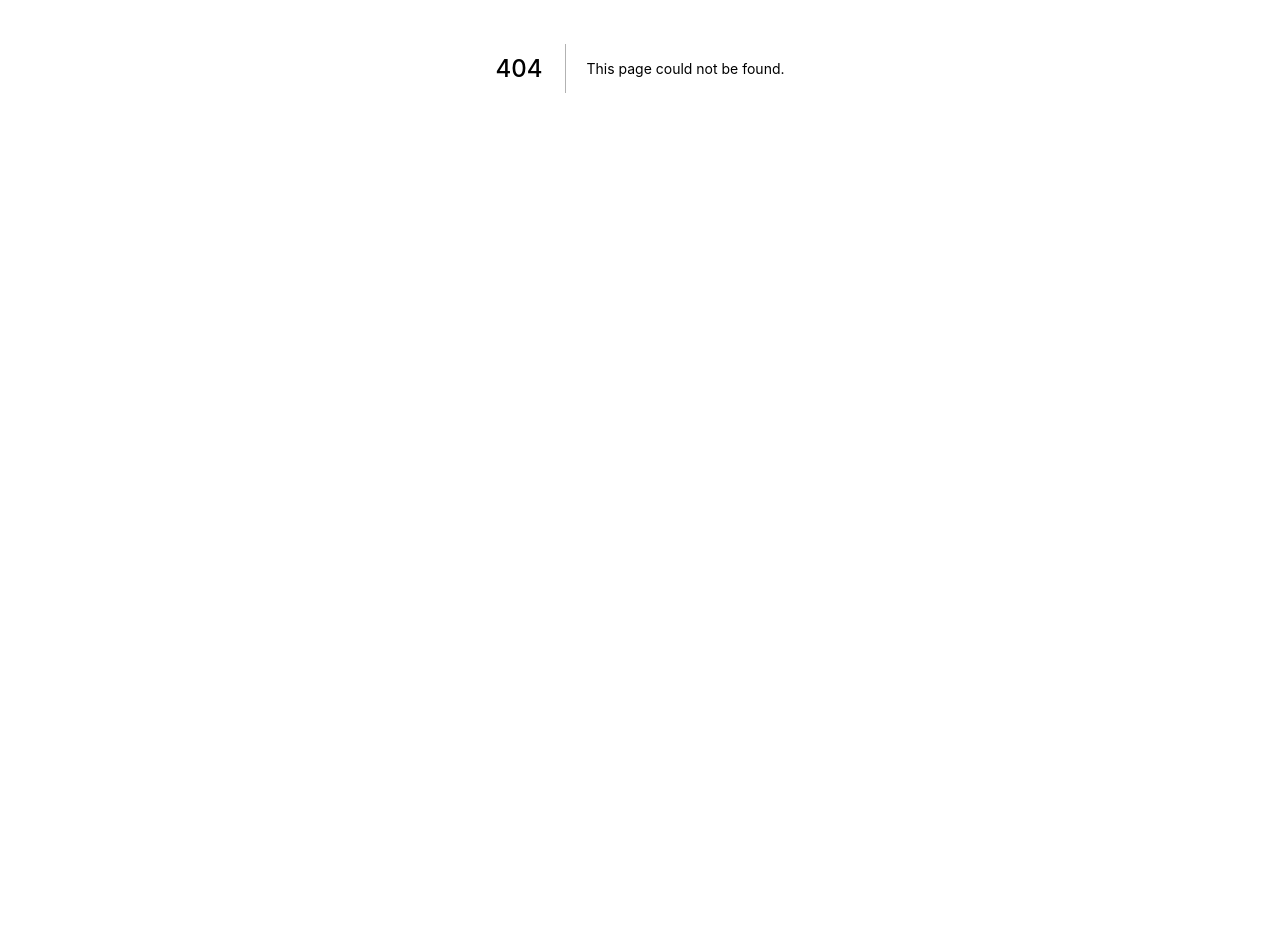
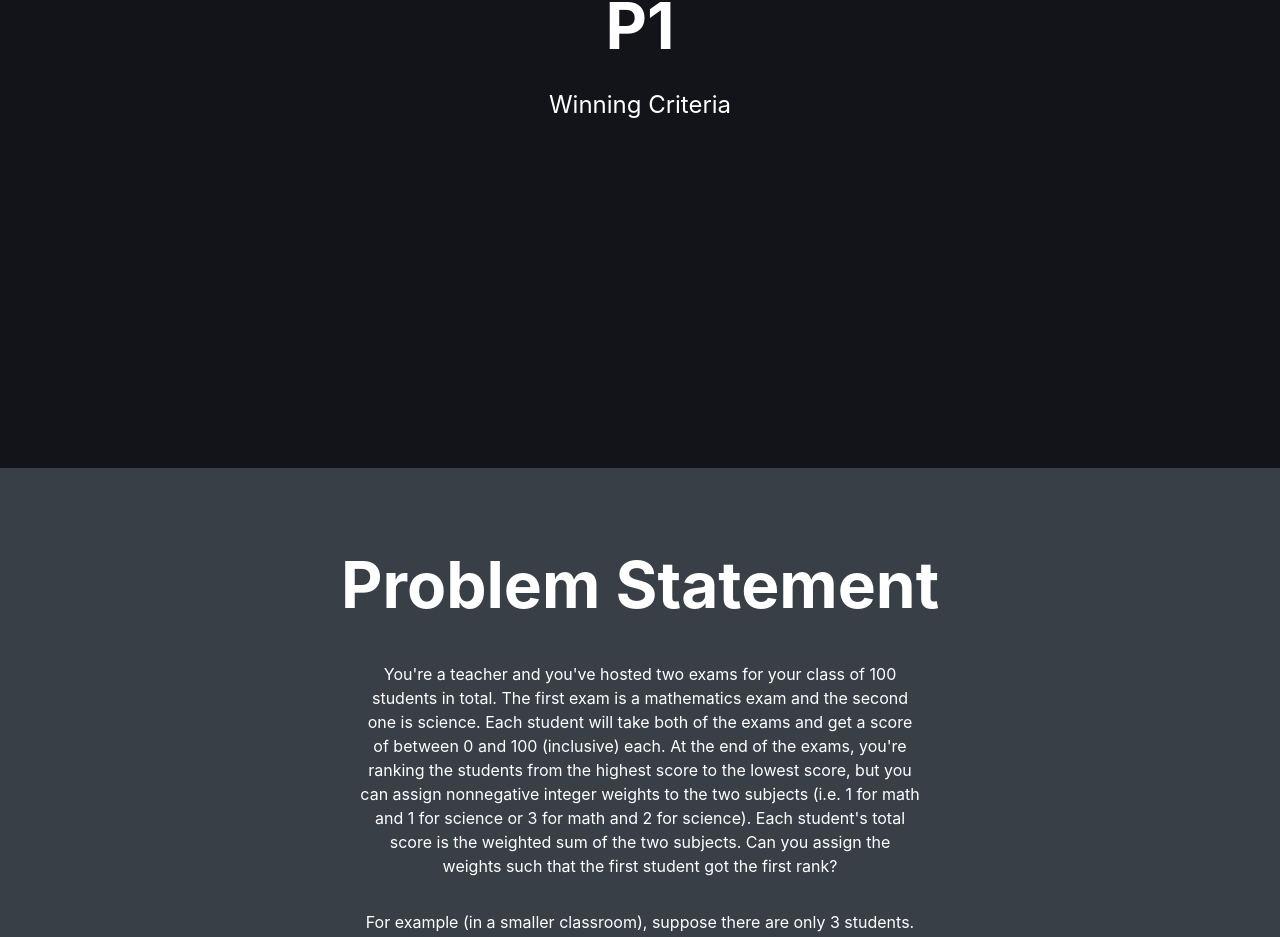
Before and after one commit to plumsirawit/visualizing-problems-geo, a Next.js app: page /p1 in a window 1280 px wide. Before the commit this address had no page. Shown: the part 332-1269 px from the top of the page. Before the commit the page ends 800 px from the top, so only its background shows below. Built offline with nearby package versions, Linux system fonts and the light colour scheme.

Commit message:
feat: p1 overview

```diff
--- /dev/null
+++ b/components/ShowSolution.tsx
@@ -0,0 +1,22 @@
+import React from "react";
+import styled from "styled-components";
+
+export const ShowSolution = styled.button`
+  text-align: center;
+  line-height: 1.5;
+  font-size: 1.5rem;
+  margin: 2rem;
+  border-radius: 10px;
+  padding: 10px;
+  transition: border-color 0.5s ease, background-color 0.5s ease;
+  border: 0px;
+  background-color: #12141a;
+  color: white;
+  font-family: "Roboto Mono", monospace;
+  background-color: #383f46;
+  transition: color 0.5s ease;
+  cursor: pointer;
+  &:hover {
+    color: #15ff79;
+  }
+`;
--- a/components/commons.tsx
+++ b/components/commons.tsx
@@ -35,6 +35,7 @@ export const Title = styled.h1`
   text-align: center;
   max-width: 90vmin;
   word-wrap: normal;
+  ${(props) => props.color && `color: ${props.color};`}
 
   & a {
     color: #0070f3;
@@ -48,11 +49,17 @@ export const Title = styled.h1`
   }
 `;
 
-export const Description = styled.p`
+export const Description = styled.div`
   text-align: center;
   line-height: 1.5;
   font-size: 1.5rem;
   max-width: 70vmin;
+  margin-top: 1em;
+  margin-bottom: 1em;
+  & p {
+    font-size: 1rem;
+    margin-bottom: 2rem;
+  }
 `;
 
 export const Code = styled.code`
--- a/pages/intro.tsx
+++ b/pages/intro.tsx
@@ -5,7 +5,7 @@ import { Container, Description, Title, Em } from "../components/commons";
 import { Navbar } from "../components/Navbar";
 import { Panel } from "../components/Panel";
 
-export default function Home() {
+export default function Intro() {
   return (
     <Container>
       <Navbar />
--- /dev/null
+++ b/pages/p1.tsx
@@ -0,0 +1,87 @@
+import Head from "next/head";
+import { useState } from "react";
+import { Container, Description, Title, Em } from "../components/commons";
+import { Navbar } from "../components/Navbar";
+import { Panel } from "../components/Panel";
+import { ShowSolution } from "../components/ShowSolution";
+
+export default function P1() {
+  const [showSolution, setShowSolution] = useState<boolean>(false);
+  return (
+    <Container>
+      <Navbar />
+      <Head>
+        <title>Create Next App</title>
+        <link rel="icon" href="/favicon.ico" />
+      </Head>
+
+      <Panel>
+        <Title>P1</Title>
+        <Description>Winning Criteria</Description>
+      </Panel>
+      <Panel backgroundColor="#383f46">
+        <Title>Problem Statement</Title>
+        <Description>
+          <p>
+            You're a teacher and you've hosted two exams for your class of 100
+            students in total. The first exam is a mathematics exam and the
+            second one is science. Each student will take both of the exams and
+            get a score of between 0 and 100 (inclusive) each. At the end of the
+            exams, you're ranking the students from the highest score to the
+            lowest score, but you can assign nonnegative integer weights to the
+            two subjects (i.e. 1 for math and 1 for science or 3 for math and 2
+            for science). Each student's total score is the weighted sum of the
+            two subjects. Can you assign the weights such that the first student
+            got the first rank?
+          </p>
+          <p>
+            For example (in a smaller classroom), suppose there are only 3
+            students. The first student got 50/100 in mathematics and 70/100 in
+            science. The second student got 80/100 in mathematics and 10/100 in
+            science. And the third student got 100/100 in mathematics and 30/100
+            in science.
+          </p>
+          <p>
+            If the weights are 1 for mathematics and 1 for science, then the
+            third student, who got a total of 130, ranked the top. However, if
+            the weights are 1 for mathematics and 2 for science, then the first
+            student, who got a total of 190, ranked the top. Therefore, it is
+            possible to assign the weights such that the first student got the
+            first rank.
+          </p>
+          <p>
+            In some scenarios, it will be impossible to assign the weights such
+            that the first student got the first rank. Can you describe an
+            algorithm or a thinking pattern to check whether it is possible or
+            not to assign the weights such that the first student got the first
+            rank?
+          </p>
+        </Description>
+      </Panel>
+      {showSolution || (
+        <Panel>
+          <Title>Let's think about it first...</Title>
+          <ShowSolution onClick={() => setShowSolution(true)}>
+            I'm done thinking, show me the solution
+          </ShowSolution>
+        </Panel>
+      )}
+      {showSolution && (
+        <>
+          <Panel>
+            <Title color="#15ff79">Let's visualize in 2D</Title>
+            {/* 2D Board Component */}
+          </Panel>
+          <Panel>
+            <Title color="#15ff79">Now let's assign the weight</Title>
+            {/* 2D Board Component */}
+          </Panel>
+          <Panel>
+            <Title color="#15ff79">Add the rubber band</Title>
+            {/* 2D Board Component */}
+          </Panel>
+        </>
+      )}
+    </Container>
+  );
+}
```
